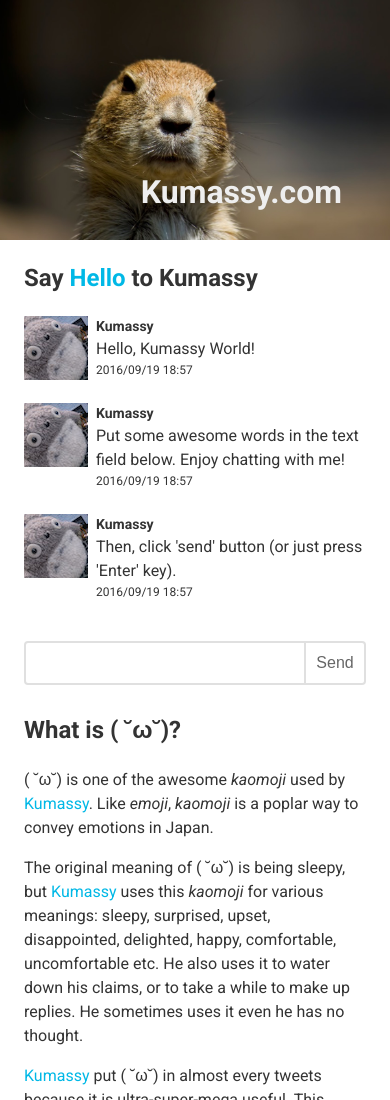
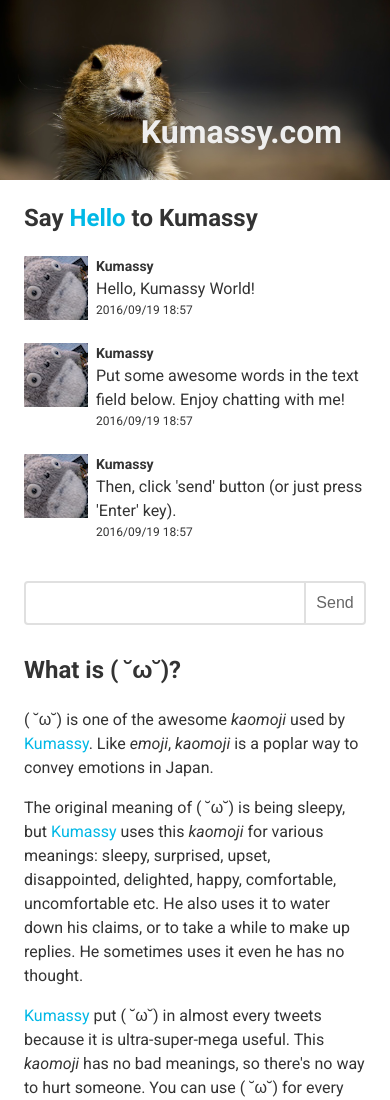
Before and after one commit to Kumassy/Kumassy.github.io, a website: page index.html in a window 390 px wide. Shown: the top 1100 px of the page. Drawn offline with Linux system fonts and the light colour scheme.

Commit message:
fogot gulp sass

```diff
--- a/css/styles.css
+++ b/css/styles.css
@@ -18,12 +18,22 @@
 }
 
 header {
-  min-height: 240px;
+  height: 240px;
   background-image: url("../top.jpg");
   background-size: cover;
   background-repeat: no-repeat;
   background-position: left center;
   position: relative;
+}
+@media screen and (max-width: 600px) {
+  header {
+    height: 200px;
+  }
+}
+@media screen and (max-width: 600px) {
+  header {
+    height: 180px;
+  }
 }
 header h1 {
   position: absolute;
```
